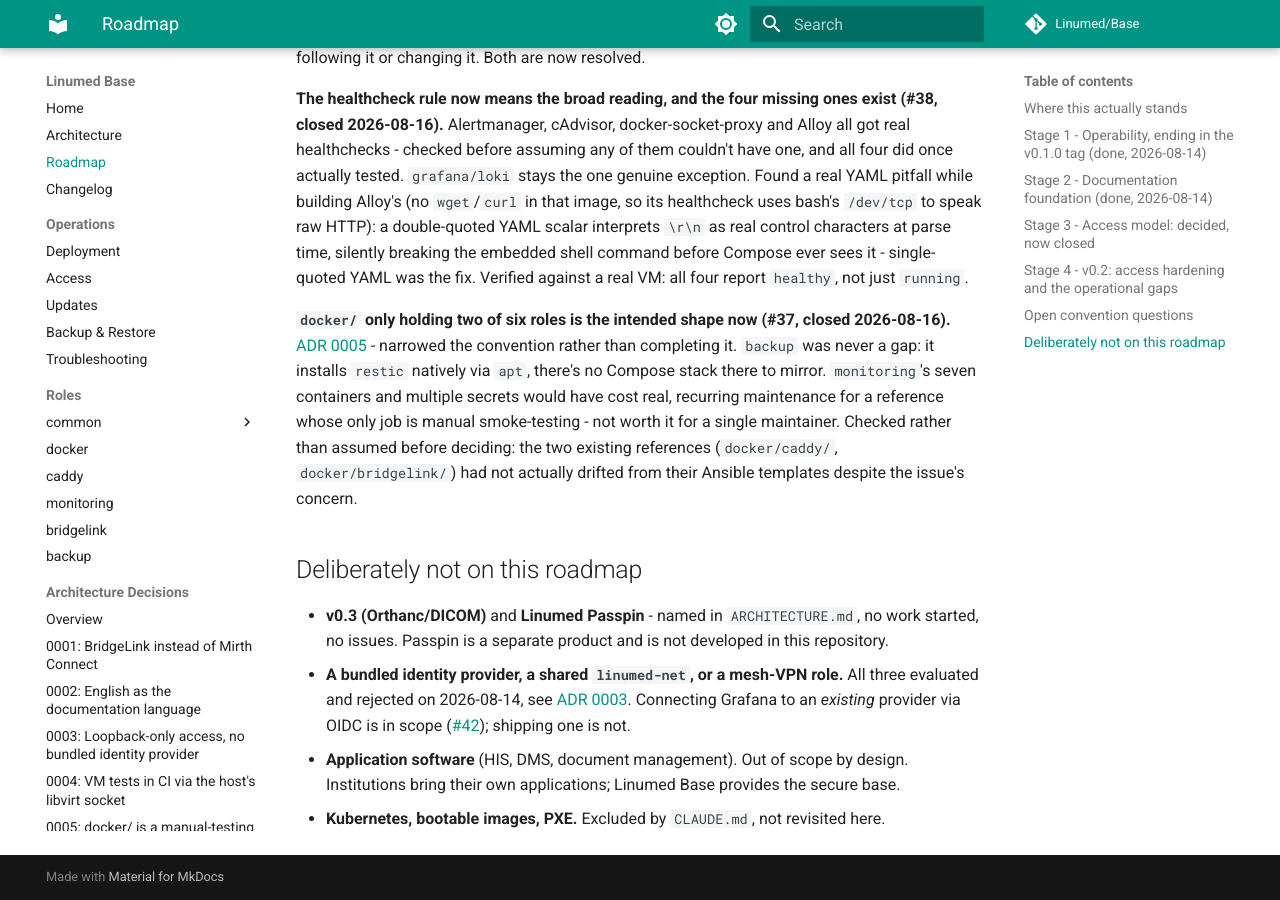
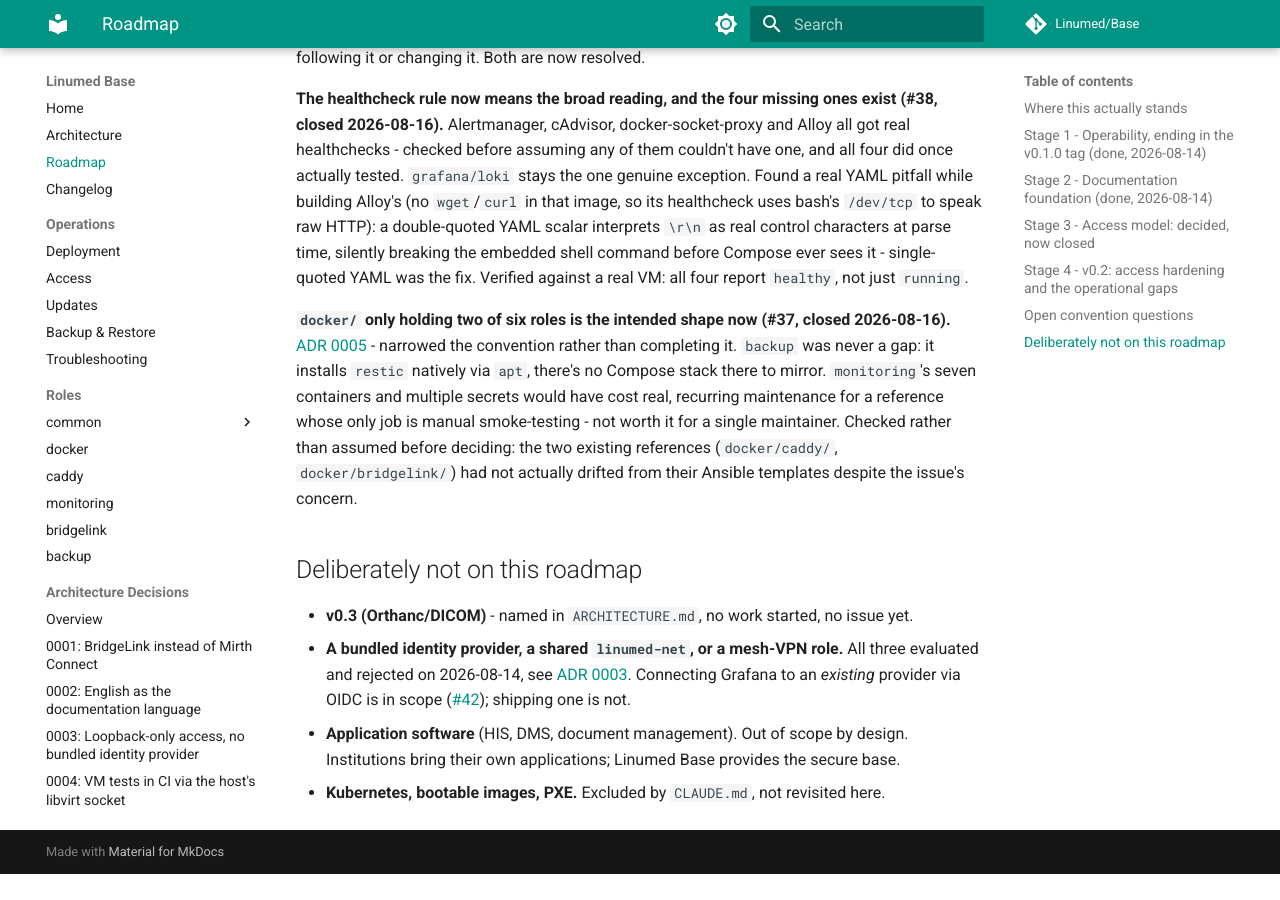
Before and after one commit to Linumed/Base, an MkDocs documentation site: the page built from docs/ROADMAP.md, in a window 1280 px wide and 900 px high, scrolled down 5132 px. Built offline with MkDocs 1.6.1 and Material for MkDocs 9.7.7, drawn with Linux system fonts in a browser that asks for light colours; comment, search, counter and statistics services are not loaded; after the commit the page ends 6006 px from its top, so only the background shows below that.

Commit message:
Refactor: Linumed Passpin aus dem Repo entfernt, schließt #52
Betreiberentscheidung: Passpin wird nicht weiterverfolgt und verschwindet
von der Website. Vier Stellen im Repo nannten es noch als geplantes
Produkt - README, CLAUDE.md, ARCHITECTURE.md, ROADMAP.md.

Zwei Stellen trugen eine zusätzliche, eigenständige Aussage neben der
Produktnennung: ARCHITECTURE.md grenzte ab, dass die Entscheidung gegen
einen mitgelieferten Identity Provider nichts an anderer Stelle betrifft
- das ist mit dem nächsten Absatz redundant und entfällt sauber statt
eine leere Hülle zu behalten. ROADMAP.md stellte fest, dass Orthanc/v0.3
noch aussteht; dieser Teil bleibt, nur ohne Passpin daneben.

Beim Durchsuchen zusätzlich einen Rest aus dem #51-Umbenennungslauf
gefunden: "Linumed OS" stand in ARCHITECTURE.md noch drin, weil der
Zeilenumbruch mitten durch die beiden Wörter lief und mein zeilenweises
Ersetzungsskript das nicht sah - derselbe Fehlertyp, der beim Lauf selbst
schon einmal ADR 0006 verstümmelt hätte. Diesmal vorsorglich mit
zeilenumbruch-toleranter Suche (grep -Pzo) gegengeprüft statt erneut nur
zeilenweise zu grep-en; keine weiteren Treffer.

```diff
--- a/docs/ROADMAP.md
+++ b/docs/ROADMAP.md
@@ -231,8 +231,7 @@
 
 ## Deliberately not on this roadmap
 
-- **v0.3 (Orthanc/DICOM)** and **Linumed Passpin** - named in `ARCHITECTURE.md`, no work
-  started, no issues. Passpin is a separate product and is not developed in this repository.
+- **v0.3 (Orthanc/DICOM)** - named in `ARCHITECTURE.md`, no work started, no issue yet.
 - **A bundled identity provider, a shared `linumed-net`, or a mesh-VPN role.** All three
   evaluated and rejected on 2026-08-14, see
   [ADR 0003](adr/0003-loopback-only-access-no-bundled-identity-provider.md). Connecting
```
Also changed, not shown: ARCHITECTURE.md (+2 -4 lines), CLAUDE.md (+1 -1 lines), README.md (+0 -1 lines).
